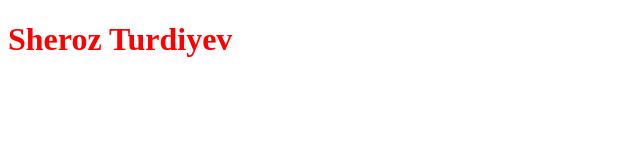
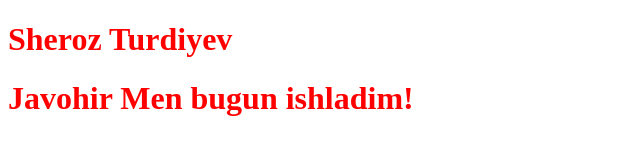
Before and after one commit to SherozTurdiyev/git-hub, a plain HTML site: page index.html in a window 1280 px wide. Shown: the whole page, without its empty margins (0-640 px from the left). Drawn offline with Linux system fonts and the light colour scheme.

Commit message:
Javihir uzgartirdi

```diff
--- a/index.html
+++ b/index.html
@@ -9,5 +9,7 @@
 </head>
 <body>
     <h1>Sheroz Turdiyev</h1>
+
+    <h1>Javohir Men bugun ishladim!</h1>
 </body>
 </html>
```
